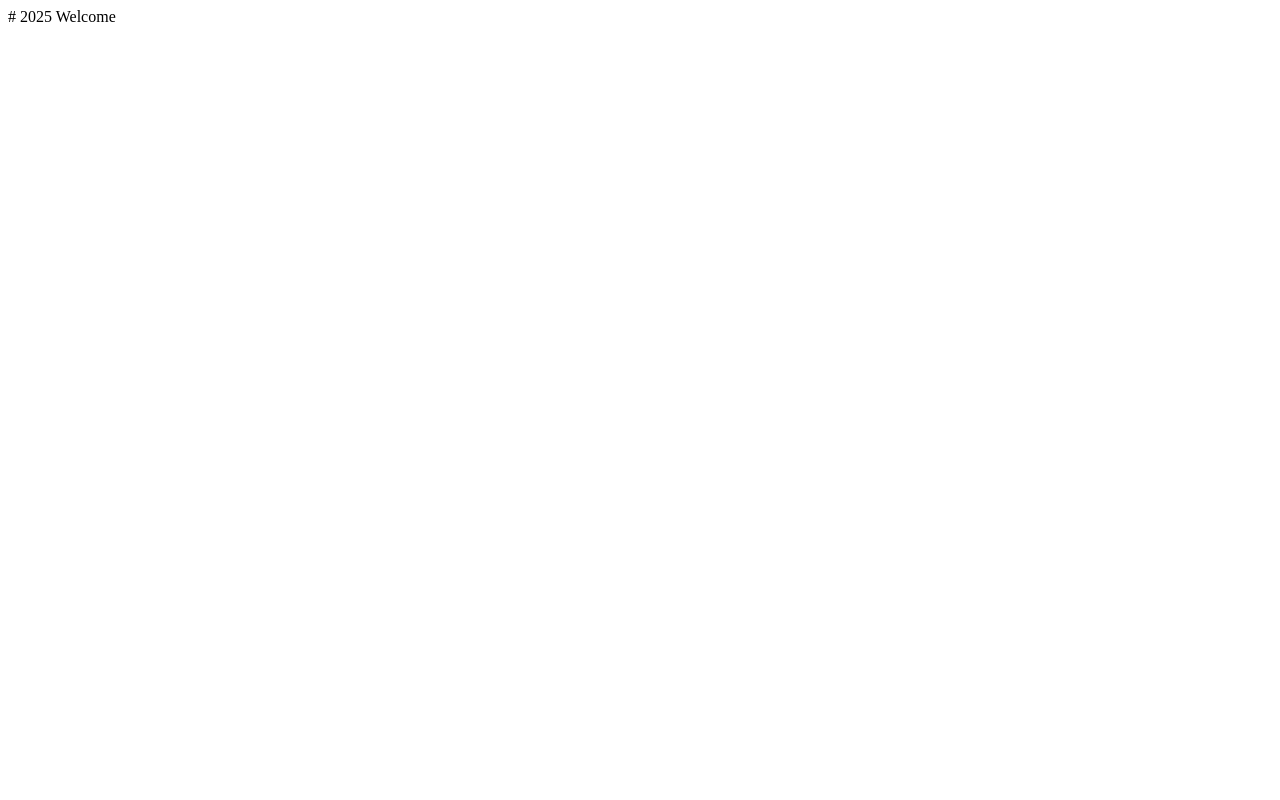
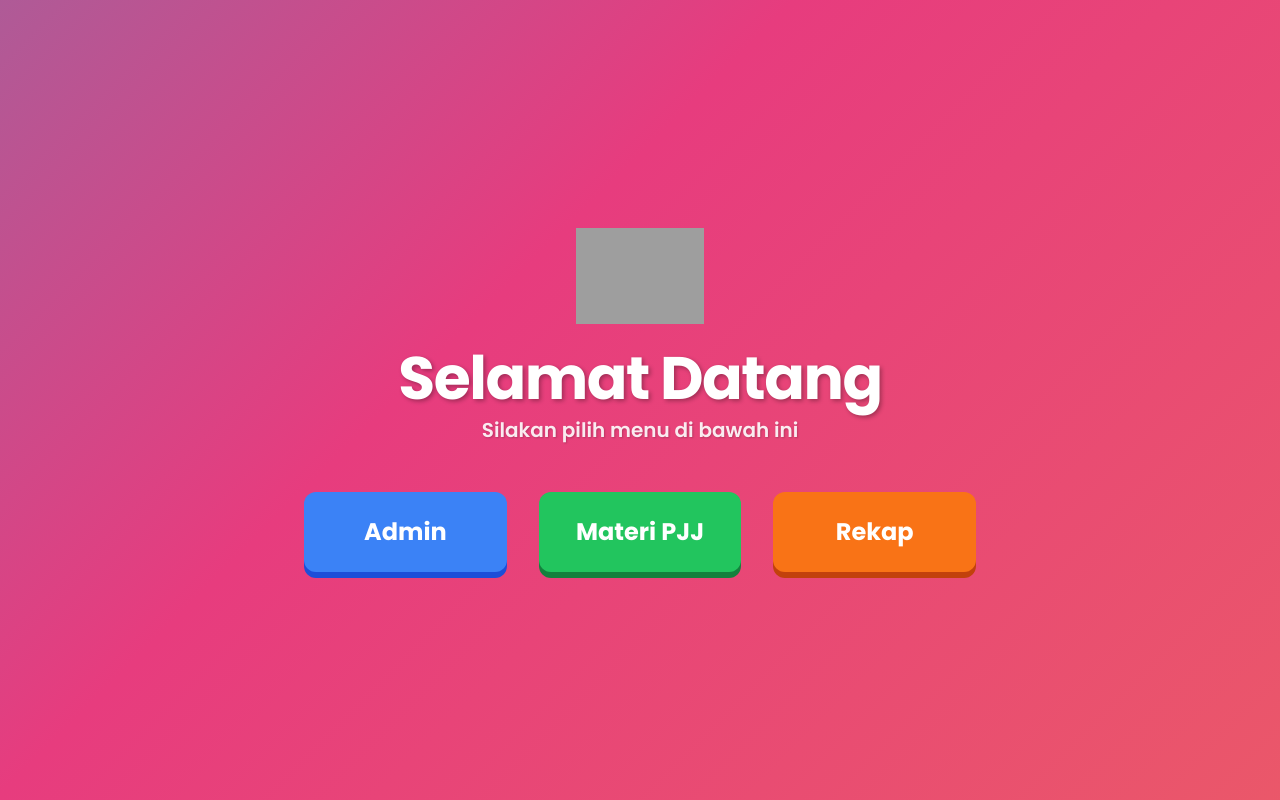
Before and after one commit to Guru-DKI/2025, a plain HTML site: page index.html in a window 1280 px wide. Drawn offline with nearby package versions, Linux system fonts and the light colour scheme; grey boxes are pictures that could not be loaded.

Commit message:
Update index.html

```diff
--- a/index.html
+++ b/index.html
@@ -1,2 +1,101 @@
-# 2025
-Welcome
+<!DOCTYPE html>
+<html lang="id">
+<head>
+    <meta charset="UTF-8">
+    <meta name="viewport" content="width=device-width, initial-scale=1.0">
+    <title>PJJ 2025 Animatif</title>
+    <!-- Memuat Tailwind CSS untuk styling yang responsif -->
+    <script src="https://cdn.tailwindcss.com"></script>
+    <!-- Memuat Google Fonts untuk tampilan teks yang lebih menarik -->
+    <link rel="preconnect" href="https://fonts.googleapis.com">
+    <link rel="icon" type="image/x-icon" href="https://disdik.jakarta.go.id/static/disdik/images/logo/logo.png">
+    <link rel="preconnect" href="https://fonts.gstatic.com" crossorigin>
+    <link href="https://fonts.googleapis.com/css2?family=Poppins:wght@600;700&display=swap" rel="stylesheet">
+    <style>
+        /* Mengatur font utama dan menambahkan animasi pada background */
+        body {
+            font-family: 'Poppins', sans-serif;
+            background: linear-gradient(-45deg, #ee7752, #e73c7e, #23a6d5, #23d5ab);
+            background-size: 400% 400%;
+            animation: gradientBG 15s ease infinite;
+        }
+
+        /* Keyframes untuk animasi pergerakan background gradient */
+        @keyframes gradientBG {
+            0% { background-position: 0% 50%; }
+            50% { background-position: 100% 50%; }
+            100% { background-position: 0% 50%; }
+        }
+
+        /* Styling untuk efek 3D pada tombol */
+        .btn-3d {
+            position: relative;
+            border: none;
+            transition: all 0.2s ease;
+            /* Memberi bayangan bawah untuk efek tebal/3D */
+            box-shadow: 0 6px 0 var(--shadow-color, #000);
+            outline-offset: 4px;
+        }
+
+        /* Efek saat tombol ditekan (active) */
+        .btn-3d:active {
+            transform: translateY(4px); /* Tombol turun sedikit */
+            box-shadow: 0 2px 0 var(--shadow-color, #000); /* Bayangan menipis */
+        }
+
+        /* Styling spesifik untuk masing-masing tombol */
+        .btn-admin {
+            background-color: #3b82f6; /* biru */
+            --shadow-color: #1d4ed8; /* biru tua */
+        }
+
+        .btn-guru {
+            background-color: #22c55e; /* hijau */
+            --shadow-color: #15803d; /* hijau tua */
+        }
+
+        .btn-rekap {
+            background-color: #f97316; /* oranye */
+            --shadow-color: #c2410c; /* oranye tua */
+        }
+    </style>
+</head>
+<body class="overflow-hidden">
+    <!-- Kontainer utama yang menengahkan semua konten */ -->
+    <div class="flex flex-col items-center justify-center min-h-screen w-full p-6">
+
+        <div class="text-center mb-12">
+            <!-- Menambahkan Logo -->
+            <img src="https://disdik.jakarta.go.id/static/disdik/images/logo/logo.png" alt="Logo Disdik" class="w-32 h-auto mx-auto mb-6">
+
+            <h1 class="text-4xl md:text-6xl font-bold text-white tracking-tight" style="text-shadow: 2px 2px 4px rgba(0,0,0,0.3);">
+                Selamat Datang
+            </h1>
+            <p class="text-lg md:text-xl text-white/90 mt-2" style="text-shadow: 1px 1px 2px rgba(0,0,0,0.2);">
+                Silakan pilih menu di bawah ini
+            </p>
+        </div>
+
+        <!-- Kontainer untuk tombol-tombol, layout berubah sesuai ukuran layar */ -->
+        <div class="flex flex-col sm:flex-row items-center justify-center gap-8 w-full max-w-2xl">
+
+            <!-- Tombol Admin -->
+            <a href="ADMINPJJ.html" class="btn-3d btn-admin w-full sm:w-1/3 text-white text-2xl font-bold py-6 px-4 rounded-xl text-center transform hover:-translate-y-1 focus:outline-none focus:ring-4 focus:ring-blue-300 focus:ring-opacity-50">
+                Admin
+            </a>
+
+            <!-- Tombol Guru -->
+            <a href="PJJDKI.html" class="btn-3d btn-guru w-full sm:w-1/3 text-white text-2xl font-bold py-6 px-4 rounded-xl text-center transform hover:-translate-y-1 focus:outline-none focus:ring-4 focus:ring-green-300 focus:ring-opacity-50">
+                Materi PJJ
+            </a>
+
+            <!-- Tombol Rekap -->
+            <a href="Rekap.html" class="btn-3d btn-rekap w-full sm:w-1/3 text-white text-2xl font-bold py-6 px-4 rounded-xl text-center transform hover:-translate-y-1 focus:outline-none focus:ring-4 focus:ring-orange-300 focus:ring-opacity-50">
+                Rekap
+            </a>
+
+        </div>
+
+    </div>
+</body>
+</html>
```
